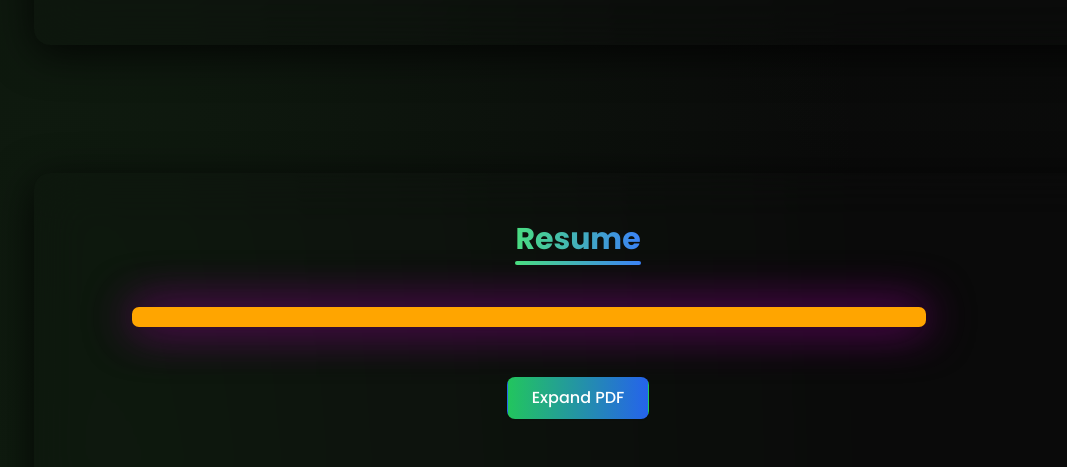
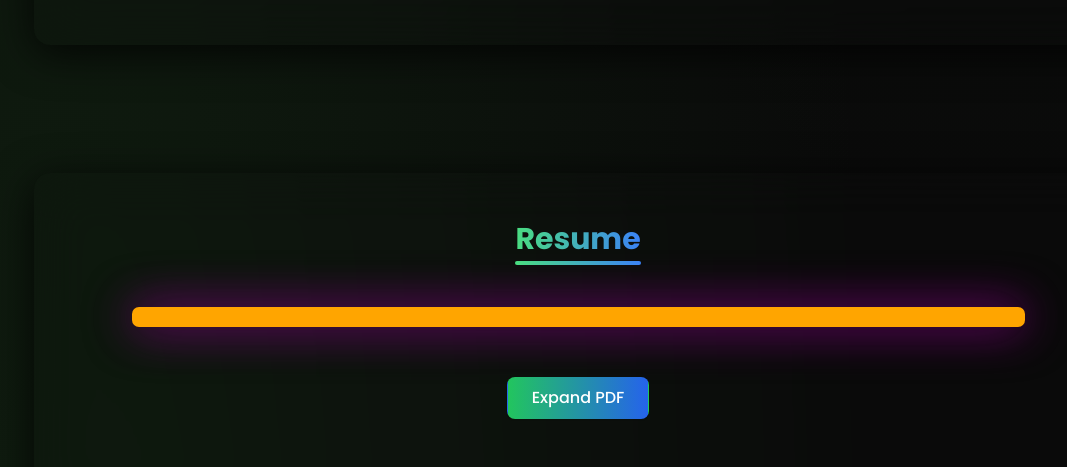
Before and after one commit to RaadKamal/Portfolio, a plain HTML site: page index.html in a window 1280 px wide. Shown: the part 4077-4544 px from the top of the page, without its empty margins (62-1129 px from the left). Drawn offline with nearby package versions, Linux system fonts and the light colour scheme.

Commit message:
Update index.html

```diff
--- a/index.html
+++ b/index.html
@@ -502,7 +502,7 @@
             border-radius: 0;
         }
 .super-flowing-glow {
-	width: 80%; /* Example dimensions height: 100%; */
+	width: 90%; /* Example dimensions height: 100%; */
 
 	background-color: #333; /* For contrast */
 	border-radius: 7px; /* Optional: for a softer look */
```
